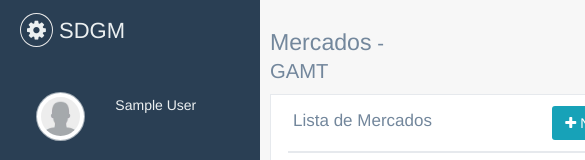
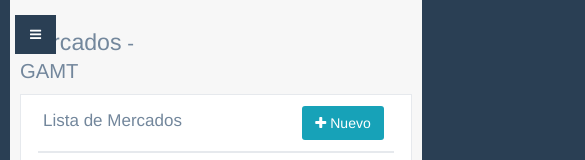
Before and after one commit to andres101010/mercados-front, a React (Vite) app: page /mercados in a window 390 px wide. Shown: the top 160 px of the page, 585 px wide, since content can reach past the window. Built offline with nearby package versions, Linux system fonts and the light colour scheme; no server answers; sample sign-in values are in the browser's storage.

Commit message:
RESÓNSIVE 1

```diff
--- a/src/component/Sidebar.jsx
+++ b/src/component/Sidebar.jsx
@@ -2,16 +2,29 @@
 import avatar from '../assets/user.png'
 import { Link } from 'react-router-dom';
 import UseSideBar from '../hooks/UseSideBar';
-import { useContext } from 'react';
+import { useContext, useState } from 'react';
 import {UserContext}  from '../context/UserProvider';
+import './component.css'
 const Sidebar = (props) => {
   const { activeIndex, handleClick } = UseSideBar();
   const { user, mercados } = useContext(UserContext)
 
 
+  const [isSidebarOpen, setIsSidebarOpen] = useState(false);
+
+  const toggleSidebar = () => {
+    setIsSidebarOpen(!isSidebarOpen);
+  };
+
   return (
     <div className="main_container">
-      <div className="col-md-3 left_col">
+
+      <button className="sidebar-toggle" onClick={toggleSidebar}>
+        <i className="fa fa-bars"></i>
+      </button>
+
+      {/* <div className="col-md-3 left_col"> */}
+      <div className={`col-md-3 left_col ${isSidebarOpen ? "open" : ""}`}>
         <div className="left_col scroll-view">
           <div className="navbar nav_title" style={{ border: 0 }}>
             <a href="index.html" className="site_title">
@@ -24,7 +37,7 @@ const Sidebar = (props) => {
           {/* Menu Profile Quick Info */}
           <div className="profile clearfix">
             <div className="profile_pic">
-              <img src={user.avatar ? user.avatar : avatar} alt="..." className="img-circle profile_img" />
+              <img src={user.avatarUrl ? user.avatarUrl : avatar} alt="..." className="img-circle profile_img" />
             </div>
             <div className="profile_info">
               <span>{user.level == 1 ? "Administrador" : user.level == 2 ? "Digitador" : ""}</span>
@@ -130,6 +143,11 @@ const Sidebar = (props) => {
       <div className="content">{props.children}</div>
     </div>
   );
+
+
 };
 
+
+
+
 export default Sidebar;
--- /dev/null
+++ b/src/component/component.css
@@ -0,0 +1,63 @@
+/* Ocultar el sidebar en tamaños pequeños */
+@media (max-width: 768px) {
+
+   .col-md-3.left_col  {
+    display: flex; /* Asegura que el contenido se muestre */
+    flex-direction: column;
+    position: fixed;
+    top: 0;
+    left: 0;
+    width: 250px;
+    height: 100%;
+    background-color: #2A3F54;
+    z-index: 1000;
+    color: #ffffff;
+    overflow-y: auto;
+    transition: transform 0.3s ease-in-out;
+    transform: translateX(-100%);
+    will-change: transform;
+
+
+  }
+
+
+  .col-md-3.left_col.open {
+    transform: translateX(0) !important;
+  }
+
+
+
+  .scroll-view {
+    flex: 1;
+    padding: 15px;
+    overflow-y: auto;
+    box-sizing: border-box;
+    color: #ffffff;
+  }
+
+
+    .sidebar-toggle {
+      display: block;
+      position: fixed;
+      top: 15px;
+      left: 15px;
+      z-index: 1100;
+      background-color: #2A3F54;
+      color: white;
+      border: none;
+      padding: 10px 15px;
+      cursor: pointer;
+    }
+  }
+
+  /* Mostrar normalmente en tamaños grandes */
+  @media (min-width: 769px) {
+    .sidebar-toggle {
+      display: none;
+    }
+
+    .left_col {
+      display: block;
+      transform: translateX(0);
+    }
+  }
--- a/src/hooks/UseUser.jsx
+++ b/src/hooks/UseUser.jsx
@@ -25,8 +25,14 @@ const UseUser = () => {
 
 
     const handleEdit = (location, id) => {
+      const uploadLocation = {
+        ...location,
+        id: id,
+        carnet: Number(location.carnet),
+        phone: Number(location.phone)
+      }
+      setCurrentLocation(uploadLocation);
 
-      setCurrentLocation({ ...location, id }); // Guardar el `location` que se está editando
       setIsEditModalVisible(true);  // Mostrar el modal de edición
     };
 
--- a/src/pages/Login.jsx
+++ b/src/pages/Login.jsx
@@ -27,7 +27,6 @@ const Login = () => {
     setLoadingLogin(true);
     try {
       const resp = await login({ email, password });
-
       setUser(resp.user);
       localStorage.setItem('user', JSON.stringify(resp.user));
       navigate('/inicio'); // Redirige solo si `login` fue exitoso
--- a/src/pages/Usuarios.jsx
+++ b/src/pages/Usuarios.jsx
@@ -75,13 +75,28 @@ const onFinish = async (values) => {
   const onFinishEdit = async (values) => {
 
     try {
+      const formData = new FormData();
+
+      // Agregar los campos al FormData
+      Object.keys(values).forEach((key) => {
+          if (key === 'avatar' && values.avatar?.fileList?.length > 0) {
+              // Extraer el archivo crudo
+              formData.append('avatar', values.avatar.fileList[0].originFileObj);
+          } else {
+              // Agregar los demás campos
+              formData.append(key, values[key]);
+          }
+      });
+      for (const [key, value] of formData.entries()) {
+        console.log(`${key}:`, value);
+    }
       Swal.fire({
         icon: 'success',
         title: 'success',
         text: "Usuario Editado Con Exito..",
         confirmButtonText: 'Aceptar'
     });
-      await editUser(values , currentLocation._id)
+      await editUser(formData , currentLocation._id)
       await getAllUsers()
       form.resetFields();
       handleOk(); // Llama a handleOk con los datos del formulario
@@ -163,7 +178,7 @@ const onFinish = async (values) => {
                     </Select>
                   </Form.Item>
 
-                  <Form.Item
+                  {/* <Form.Item
                     label="Foto"
                     name="avatar"
                     rules={[{ required: false, message: 'Por favor seleccione una foto!' }]}
@@ -176,7 +191,7 @@ const onFinish = async (values) => {
                         <Button icon={<UploadOutlined />}>Seleccionar Foto</Button>
                     </Upload>
 
-                  </Form.Item>
+                  </Form.Item> */}
 
                   <Form.Item
                     label="Carnet"
@@ -259,6 +274,7 @@ const onFinish = async (values) => {
                     level: currentLocation.level,
                   }}
                   onFinish={onFinishEdit} // Define `onFinishEdit` para procesar los datos editados
+                  encType="multipart/form-data"
                 >
                       <Form.Item
                     label="Nombre del Usuario"
```
